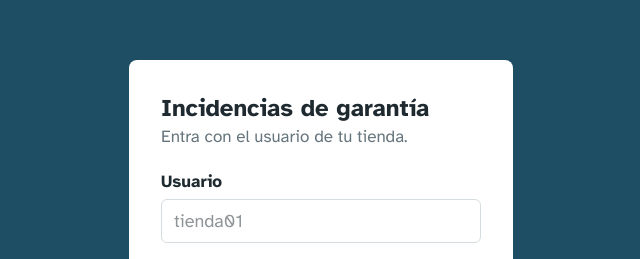
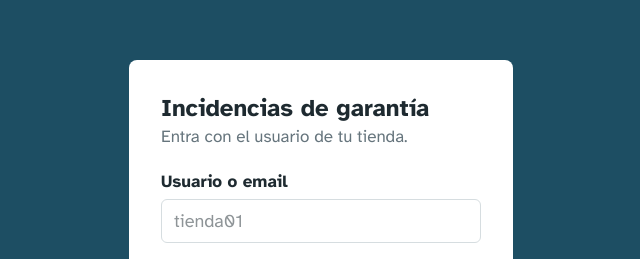
Before and after one commit to tescomaesp/plataforma-gestion-incidencias, a React (Vite) app in the folder web/: page /login in a window 1280 px wide. Shown: the part 124-383 px from the top of the page, without its empty margins (319-959 px from the left). Built offline with nearby package versions, Linux system fonts and the light colour scheme; no server answers.

Commit message:
Web: el acceso admite usuario o email

```diff
--- a/web/src/pages/Login.tsx
+++ b/web/src/pages/Login.tsx
@@ -32,7 +32,7 @@ export default function Login() {
           <Aviso tipo="error">Este usuario no tiene acceso a la plataforma. Contacta con la central.</Aviso>
         )}
         {error && <Aviso tipo="error">{error}</Aviso>}
-        <Campo id="usuario" etiqueta="Usuario" autoComplete="username" autoCapitalize="none" required
+        <Campo id="usuario" etiqueta="Usuario o email" autoComplete="username" autoCapitalize="none" required
           placeholder="tienda01" value={usuario} onChange={(e) => setUsuario(e.target.value)} />
         <Campo id="password" etiqueta="Contraseña" type="password" autoComplete="current-password" required
           value={password} onChange={(e) => setPassword(e.target.value)} />
```
